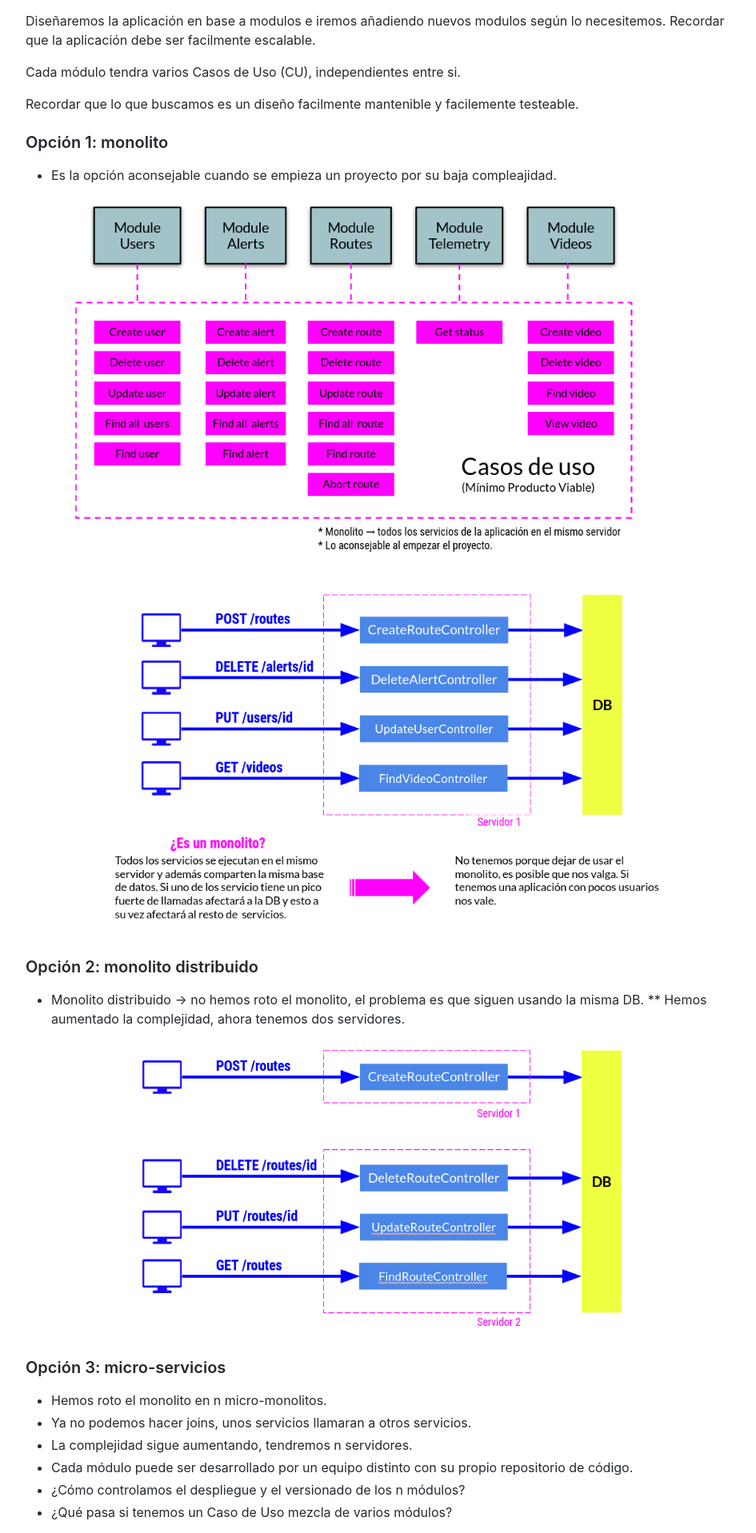
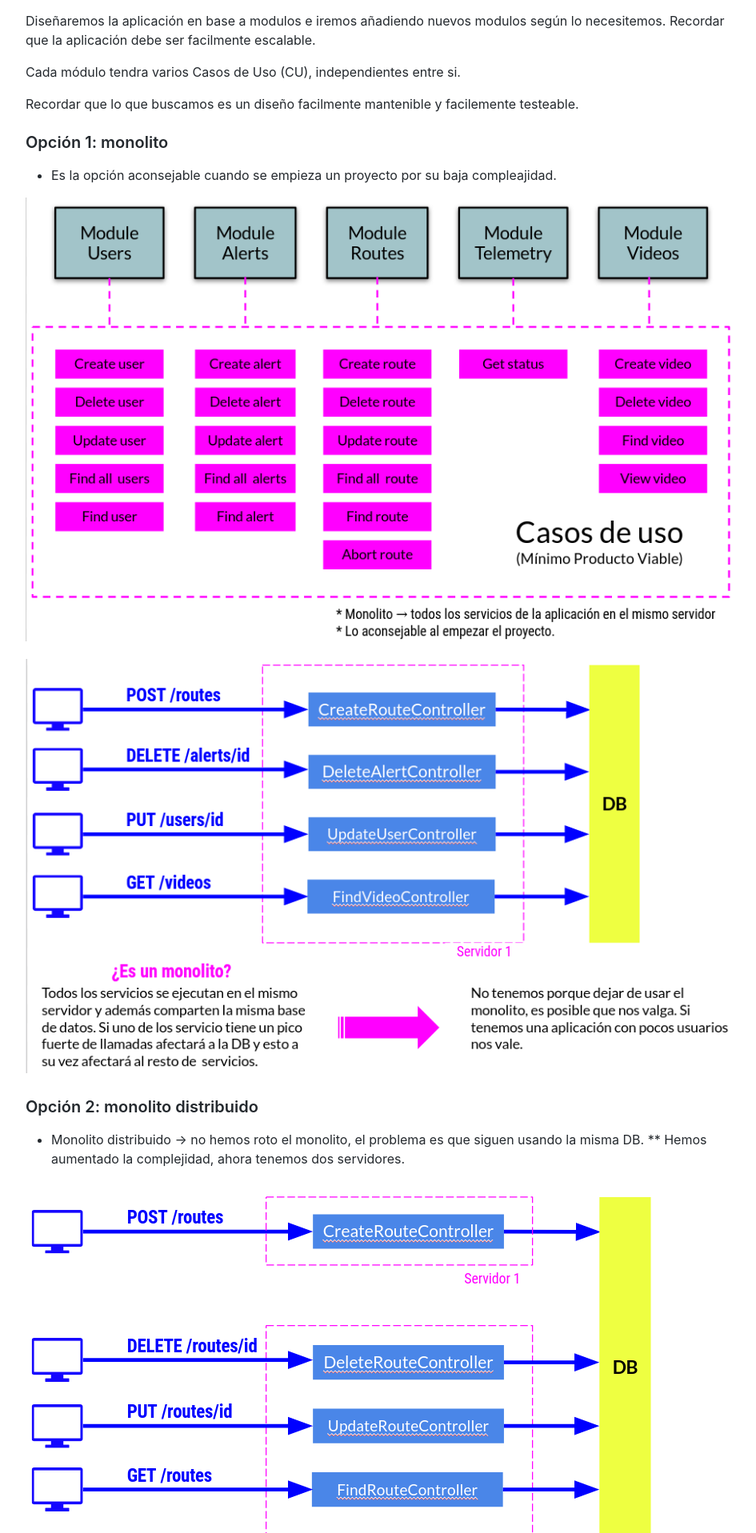
Before and after one commit to Akira3030/formacion, a Jekyll site: the page built from articulos/disenando-una-aplicacion.md, in a window 1280 px wide. Shown: the part 1308-3225 px from the top of the page at 80% size, without its empty margins (163-1108 px from the left). Built offline with Jekyll 4.4.1, drawn with Linux system fonts in a browser that asks for light colours; our own code applies the rules of GitHub Pages for plain Markdown files.

Commit message:
Update disenando-una-aplicacion.md

```diff
--- a/articulos/disenando-una-aplicacion.md
+++ b/articulos/disenando-una-aplicacion.md
@@ -47,16 +47,16 @@ Recordar que lo que buscamos es un diseño facilmente mantenible y facilemente t
 
 * Es la opción aconsejable cuando se empieza un proyecto por su baja compleajidad.
 
-![alt text]({{ site.site_url }}/assets/img/diseño-aplicacion/diseño-modular-monolito-aplicacion.png)
+![alt text]({{ site.site_url }}/assets/img/diseño-aplicacion/modulos1.png)
 
-![alt text]({{ site.site_url }}/assets/img/diseño-aplicacion/monolito-aplicacion.png)
+![alt text]({{ site.site_url }}/assets/img/diseño-aplicacion/monolito1.png)
 
 ### Opción 2: monolito distribuido
 
 * Monolito distribuido → no hemos roto el monolito, el problema es que siguen usando la misma DB.
 ** Hemos aumentado la complejidad, ahora tenemos dos servidores.
 
-![alt text]({{ site.site_url }}/assets/img/diseño-aplicacion/dos-servidores-aplicacion.png)
+![alt text]({{ site.site_url }}/assets/img/diseño-aplicacion/monolito-distribuido.png)
 
 ### Opción 3: micro-servicios
 
@@ -67,7 +67,7 @@ Recordar que lo que buscamos es un diseño facilmente mantenible y facilemente t
 * ¿Cómo controlamos el despliegue y el versionado de los n módulos?
 * ¿Qué pasa si tenemos un Caso de Uso mezcla de varios módulos?
 
-![alt text]({{ site.site_url }}/assets/img/diseño-aplicacion/micro-modulos-aplicacion.png)
+![alt text]({{ site.site_url }}/assets/img/diseño-aplicacion/microservicios1.png)
 
 ## Estructura de clases
 
@@ -85,7 +85,7 @@ Recordar que lo que buscamos es un diseño facilmente mantenible y facilemente t
 
 
 
-![alt text]({{ site.site_url }}/assets/img/diseño-aplicacion/clases-aplicacion.png)
+![alt text]({{ site.site_url }}/assets/img/diseño-aplicacion/)
 
 Los Controladores van a ser los que interaccionen con las vistas. Recibiran las peticiones HTTP, con el body, las URL, los query params, etc. Estan acoplados al protocolo de comunicación. Tendremos un controlador por cada protocolo de comunicación que tengamos. Este controlador no tendra lógica de negocio y ejecutara el caso de uso especifico.
 
@@ -97,7 +97,7 @@ Ya que estamos usando como protocolo de comunicaciones HTTP intentaremos ser pur
 
 En principio crearemos un monolito. Esto significa que todos los servicios se ejecutaran en una misma instancia en el servidor y trabajaran todos contra la misma base de datos. Si estuvieramos haciendo una aplicación que va a tener mucha carga de peticios deberiamos romper el monolito.
 
-![alt text]({{ site.site_url }}/assets/img/diseño-aplicacion/api-aplicacion.png)
+![alt text]({{ site.site_url }}/assets/img/diseño-aplicacion/)
 
 ## Comunicación entre los servicios
 
@@ -108,7 +108,7 @@ Los servicios estan desacoplados entre si y son consumidos usando llamadas HTTP.
 
 No seguiremos la estructura de directorios que aconseja el framework, la idea es no acoplarnos al framework(salvo en la capa controladora).
 
-![alt text]({{ site.site_url }}/assets/img/diseño-aplicacion/clases-aplicacion-2.png)
+![alt text]({{ site.site_url }}/assets/img/diseño-aplicacion/directorios1.png)
 
 ## Tecnologias que usaremos
 
```
